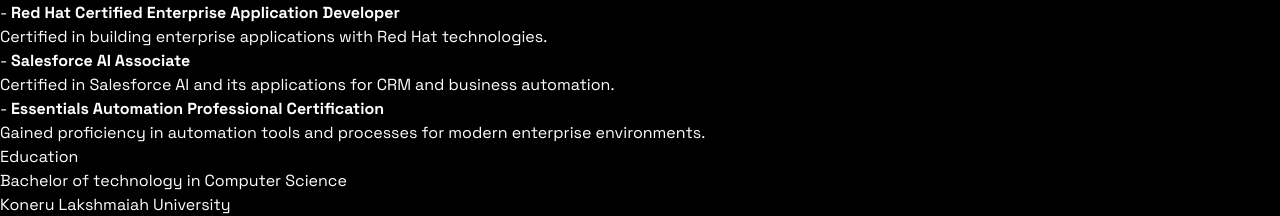
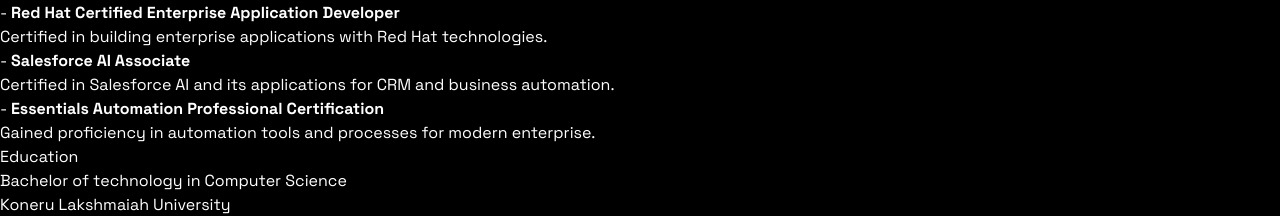
Before and after one commit to LokeshSai29/Portfolio, a React (Vite) app: page / in a window 1280 px wide. Shown: the part 7566-7782 px from the top of the page. Built offline with nearby package versions, Linux system fonts and the light colour scheme.

Commit message:
Update Workexp.jsx

```diff
--- a/src/components/Workexp.jsx
+++ b/src/components/Workexp.jsx
@@ -148,7 +148,7 @@
                              <Divider/>
                     - <strong>Essentials Automation Professional Certification</strong>
                           <h4 className="text-sm text-stone-300">
-                            Gained proficiency in automation tools and processes for modern enterprise environments.
+                            Gained proficiency in automation tools and processes for modern enterprise.
                           </h4>
 
                   </p>
```
